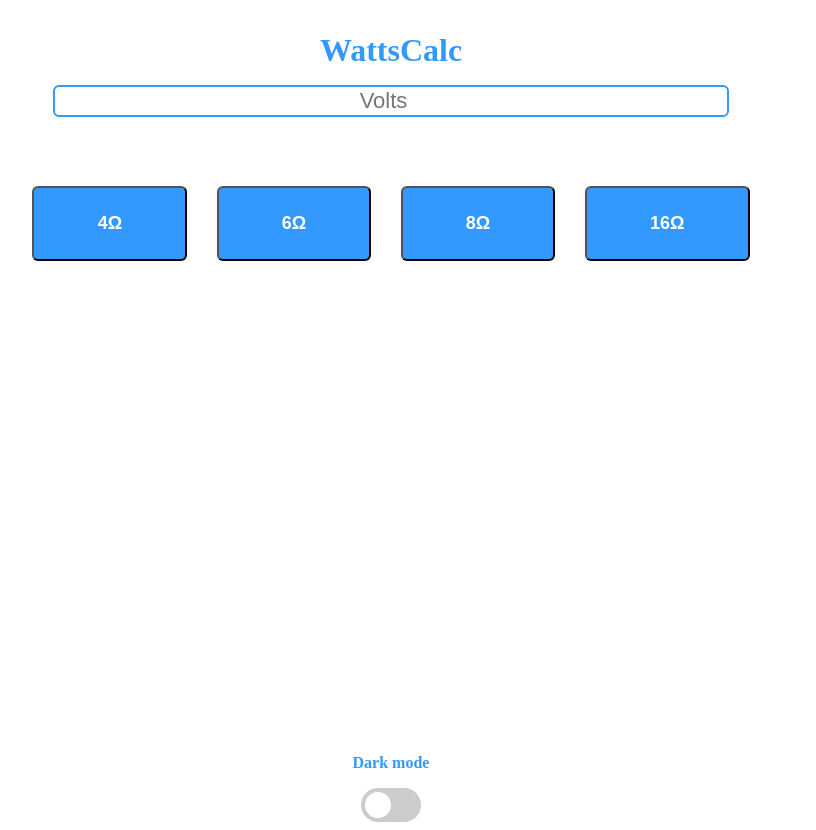
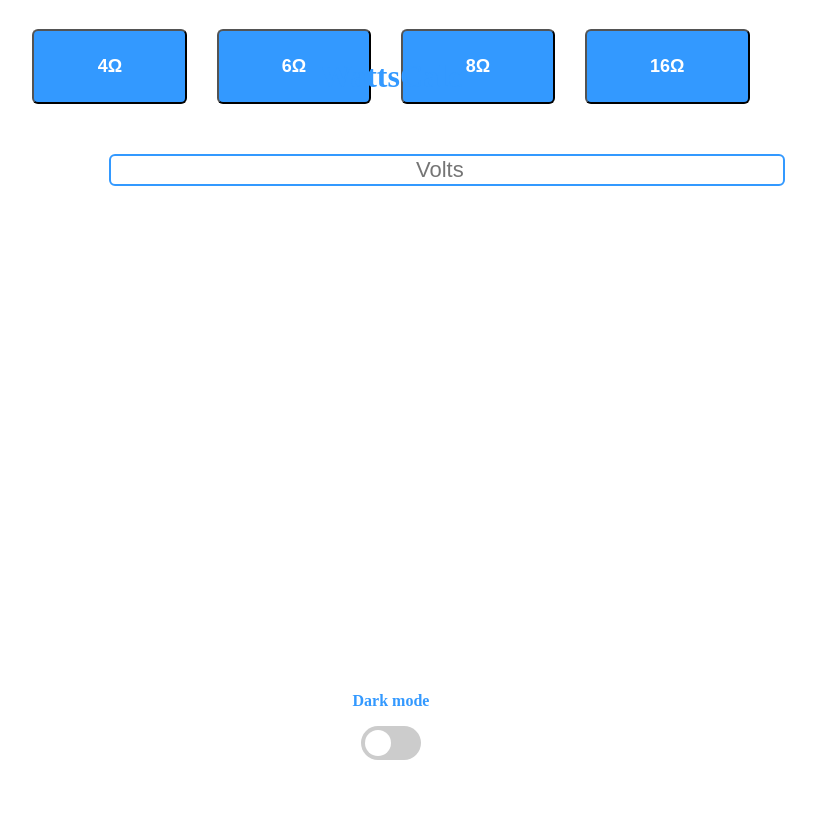
Before and after one commit to 97pedros/ampcalc, a plain HTML site: page code/html/index.html in a window 1280 px wide. Shown: the whole page, without its empty margins (249-1065 px from the left). After the commit the page ends 800 px from the top, so only its background shows below. Drawn offline with Linux system fonts and the light colour scheme.

Commit message:
quebrei tudo

```diff
--- a/code/css/style.css
+++ b/code/css/style.css
@@ -8,6 +8,10 @@ body
 
 h1
 {
+    position: absolute;
+    top: 2vw;
+    left: 40vw;
+    right: 40vw;
     color: #3399ff;
     margin-top: 4vh;
     margin-bottom: 2vh;
@@ -15,6 +19,9 @@ h1
 
 #txtvolts
 {
+    position: absolute;
+    top: 12vw;
+    left: 28%;
     font-size: 22px;
     color: #3399ff;
     border: 2px solid #3399ff;
@@ -114,5 +121,8 @@ button:hover
 
   #dark
   {
-      margin-top: 60vh;
+    position: absolute;
+    bottom: 5vh;
+    left: 40vw;
+    right: 40vw;
   }
--- a/code/html/index.html
+++ b/code/html/index.html
@@ -9,21 +9,21 @@
     <body>
         <h1 id="tela">WattsCalc</h1>
         <input type="number" id="txtvolts" placeholder="Volts">
+            <div id="dark">
+                <p>Dark mode</p>
+                <label class="switch">
+                <input type="checkbox" id="darkmode">
+                    <span class="slider round">
+                    </span>
+                </label>
+            </div>
         <script src="../javascript/main.js"></script>
-        <div name="botões">
+        <div name="botoes">
             <p></p>
             <button onclick="calcular(4)" id="4">4Ω</button>
             <button onclick="calcular(6)" id="6">6Ω</button>
             <button onclick="calcular(8)" id="8">8Ω</button>
             <button onclick="calcular(16)" id="16">16Ω</button>
         </div>
-        <div id="dark">
-            <p>Dark mode</p>
-            <label class="switch">
-                <input type="checkbox" id="darkmode">
-                <span class="slider round">
-                </span>
-            </label>
-        </div>
     </body>
 </html>
--- a/code/javascript/main.js
+++ b/code/javascript/main.js
@@ -1,5 +1,7 @@
 let voltagem;
 let potencia;
+let checkbox;
+
 function calcular(impedancia)
 {
     voltagem = document.getElementById("txtvolts").value;
@@ -20,3 +22,8 @@ function calcular(impedancia)
     }
         document.getElementById("tela").innerText = potencia;
 }
+
+function darkmode()
+{
+    checkbox = document.getElementById("darkmode")
+}
```
